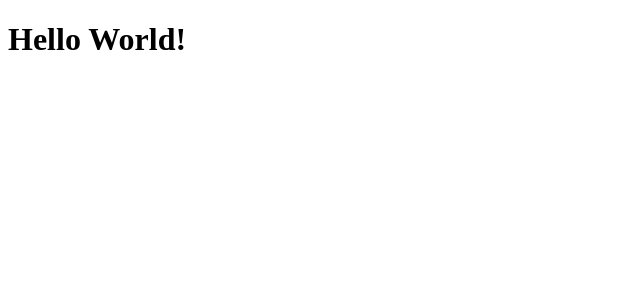
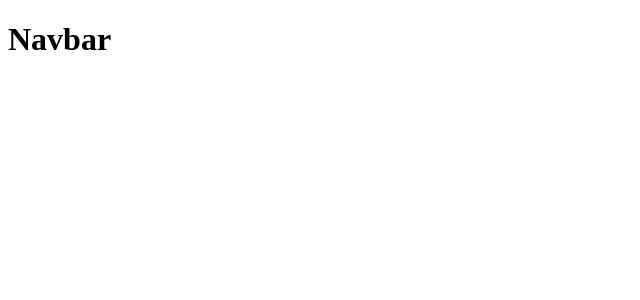
Before and after one commit to ciandevelops/airbnb-experiences, a React (Create React App) app: page / in a window 1280 px wide. Shown: the top 300 px of the page, without its empty margins (0-640 px from the left). Built offline with nearby package versions, Linux system fonts and the light colour scheme.

Commit message:
file structure mistake fixed

```diff
--- a/src/App.js
+++ b/src/App.js
@@ -1,5 +1,11 @@
+import Navbar from "./components/Navbar";
+
 function App() {
-  return <h1>Hello World!</h1>;
+  return (
+    <div>
+      <Navbar />
+    </div>
+  );
 }
 
 export default App;
--- /dev/null
+++ b/src/components/Navbar.js
@@ -0,0 +1,9 @@
+const Navbar = () => {
+  return (
+    <div>
+      <h1>Navbar</h1>
+    </div>
+  );
+};
+
+export default Navbar;
```
Also changed, not shown: src/images/airbnb.png (renamed from images/airbnb.png), src/images/grid.png (renamed from images/grid.png).
